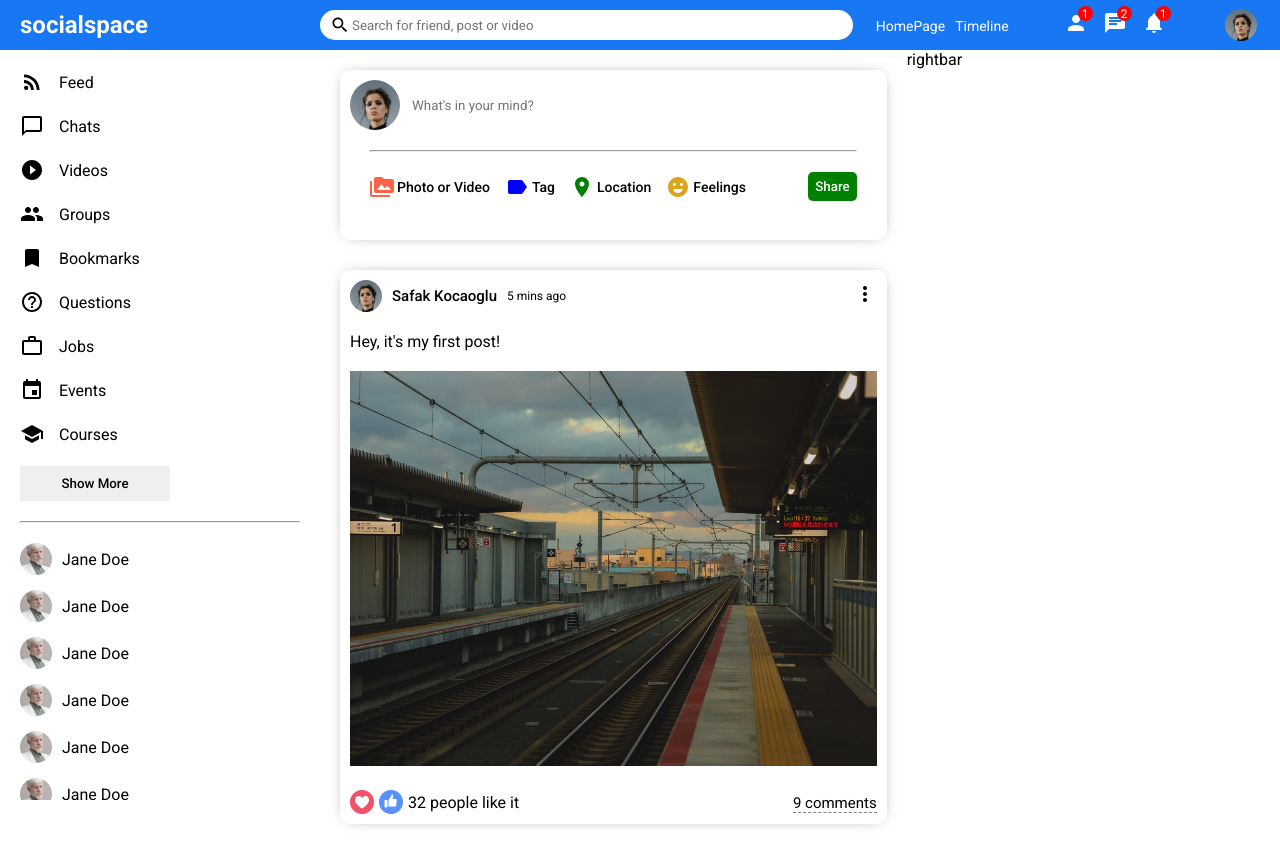
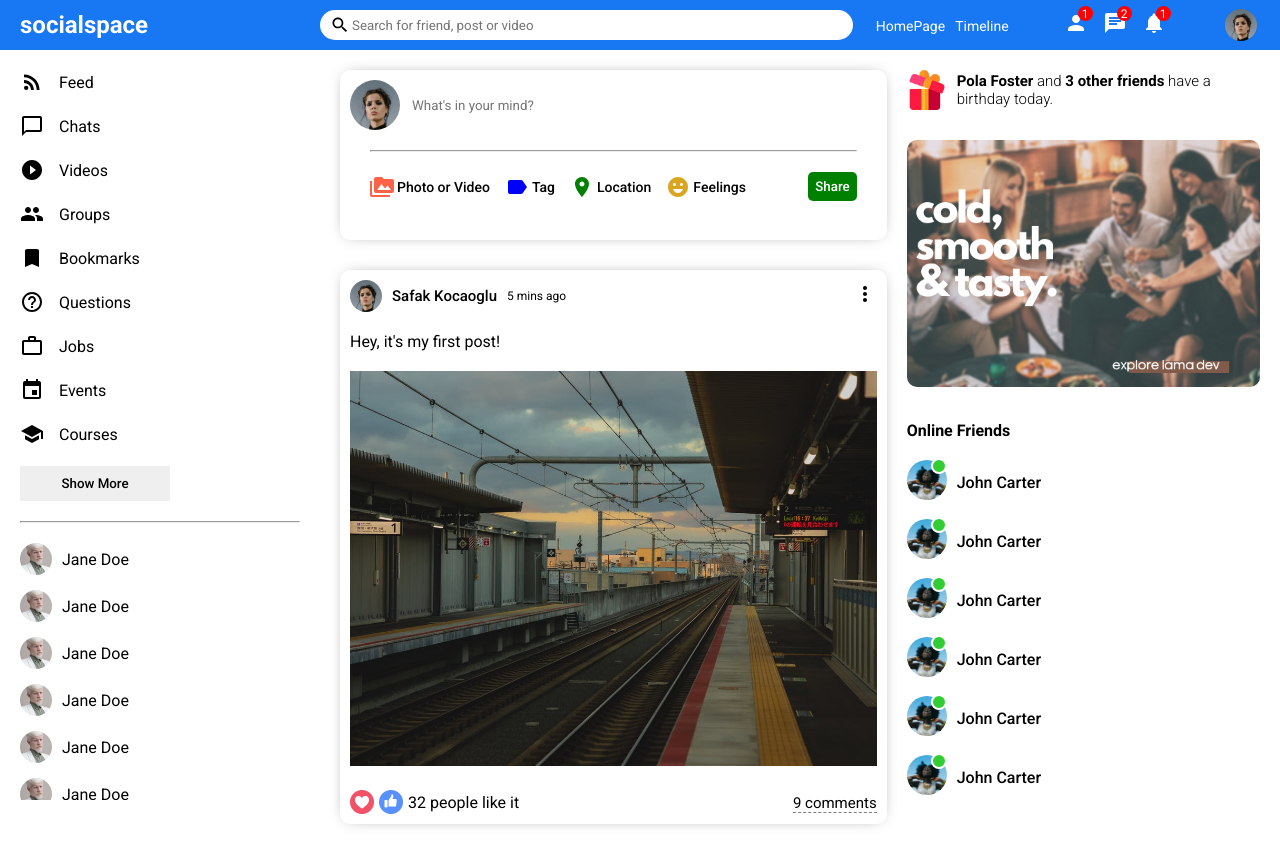
Before and after one commit to eneskaya12/social-media-app, a React (Create React App) app: page / in a window 1280 px wide. Shown: the top 866 px of the page. Built offline with nearby package versions, Linux system fonts and the light colour scheme.

Commit message:
feat(components): create rightbar component

```diff
--- a/src/components/rightbar/Rightbar.jsx
+++ b/src/components/rightbar/Rightbar.jsx
@@ -3,7 +3,58 @@
 export default function Rightbar() {
   return (
     <div className="rightbar">
-      rightbar
+      <div className="rightbarWrapper">
+        <div className="birthdayContainer">
+          <img className="birthdayImg" src="/assets/gift.png" alt=""/>
+          <span className="birthdayText"><b>Pola Foster</b> and <b>3 other friends</b> have a birthday today.</span>
+        </div>
+        <img className="rightbarAd" src="/assets/ad.png" alt=""/>
+        <h4 className="rightbarTitle">Online Friends</h4>
+        <ul className="rightbarFriendList">
+          <li className="rightbarFriend">
+            <div className="rightbarProfileImgContainer">
+              <img className="rightbarProfileImg" src="/assets/person/3.jpeg" alt="" />
+              <span className="rightbarOnline"></span>
+            </div>
+            <span className="rightbarUsername">John Carter</span>
+          </li>
+          <li className="rightbarFriend">
+            <div className="rightbarProfileImgContainer">
+              <img className="rightbarProfileImg" src="/assets/person/3.jpeg" alt="" />
+              <span className="rightbarOnline"></span>
+            </div>
+            <span className="rightbarUsername">John Carter</span>
+          </li>
+          <li className="rightbarFriend">
+            <div className="rightbarProfileImgContainer">
+              <img className="rightbarProfileImg" src="/assets/person/3.jpeg" alt="" />
+              <span className="rightbarOnline"></span>
+            </div>
+            <span className="rightbarUsername">John Carter</span>
+          </li>
+          <li className="rightbarFriend">
+            <div className="rightbarProfileImgContainer">
+              <img className="rightbarProfileImg" src="/assets/person/3.jpeg" alt="" />
+              <span className="rightbarOnline"></span>
+            </div>
+            <span className="rightbarUsername">John Carter</span>
+          </li>
+          <li className="rightbarFriend">
+            <div className="rightbarProfileImgContainer">
+              <img className="rightbarProfileImg" src="/assets/person/3.jpeg" alt="" />
+              <span className="rightbarOnline"></span>
+            </div>
+            <span className="rightbarUsername">John Carter</span>
+          </li>
+          <li className="rightbarFriend">
+            <div className="rightbarProfileImgContainer">
+              <img className="rightbarProfileImg" src="/assets/person/3.jpeg" alt="" />
+              <span className="rightbarOnline"></span>
+            </div>
+            <span className="rightbarUsername">John Carter</span>
+          </li>
+        </ul>
+      </div>
     </div>
   )
 }
--- a/src/components/rightbar/rightbar.css
+++ b/src/components/rightbar/rightbar.css
@@ -1,3 +1,72 @@
 .rightbar{
     flex: 3.5;
 }
+
+.rightbarWrapper{
+    padding: 20px 20px 0 0;
+}
+
+.birthdayContainer{
+    display: flex;
+    align-items: center;
+}
+
+.birthdayImg{
+    width: 40px;
+    height: 40px;
+    margin-right: 10px;
+}
+
+.birthdayText{
+    font-weight: 300;
+    font-size: 15px;
+}
+
+.rightbarAd{
+    width: 100%;
+    border-radius: 10px;
+    margin: 30px 0;
+}
+
+.rightbarTitle{
+    margin-bottom: 20px;
+}
+
+.rightbarFriendList{
+    padding: 0;
+    margin: 0;
+    list-style: none;
+}
+
+.rightbarFriend{
+    display: flex;
+    align-items: center;
+    margin-bottom: 15px;
+}
+
+.rightbarProfileImgContainer{
+    margin-right: 10px;
+    position: relative;
+}
+
+.rightbarProfileImg{
+    width: 40px;
+    height: 40px;
+    border-radius: 50%;
+    object-fit: cover;
+}
+
+.rightbarOnline{
+    width: 12px;
+    height: 12px;
+    border-radius: 50%;
+    background-color: limegreen;
+    position: absolute;
+    top: -2px;
+    right: 0;
+    border: 2px solid white;
+}
+
+.rightbarUsername{
+    font-weight: 500;
+}
```
